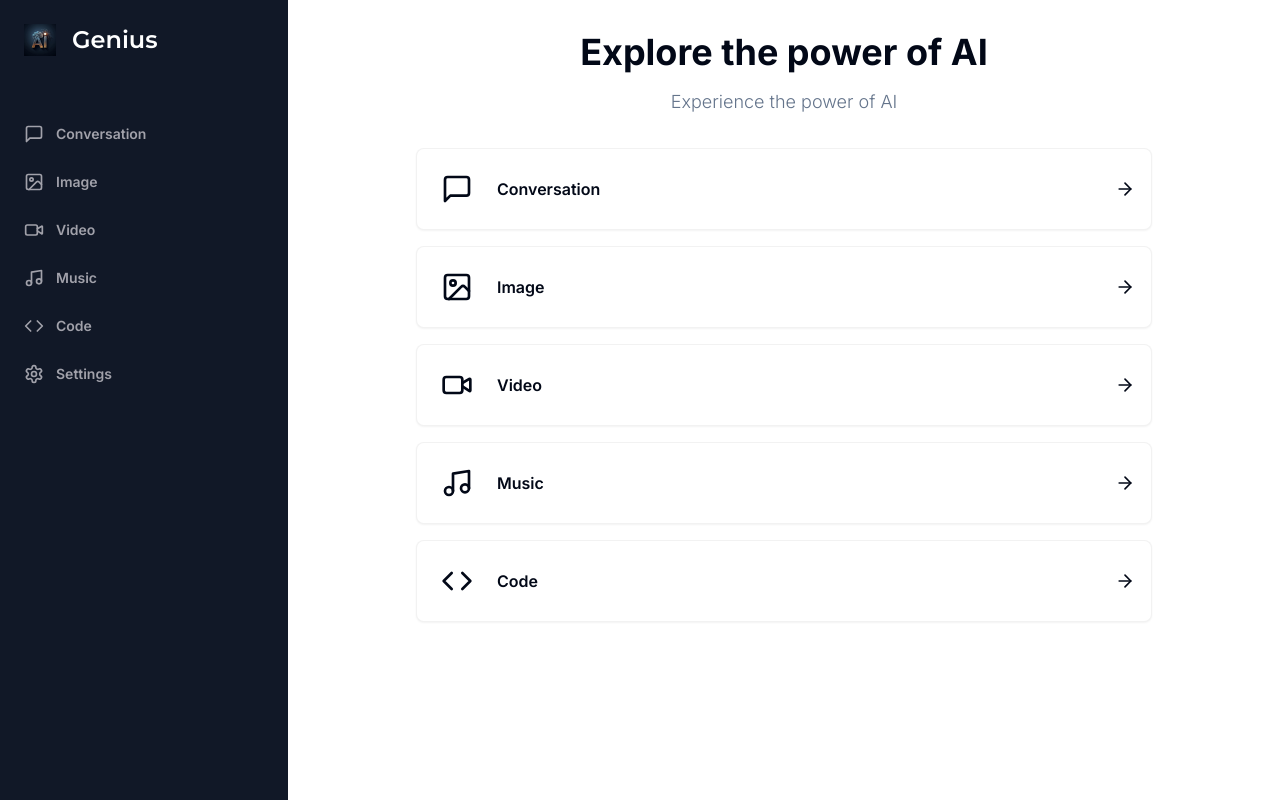
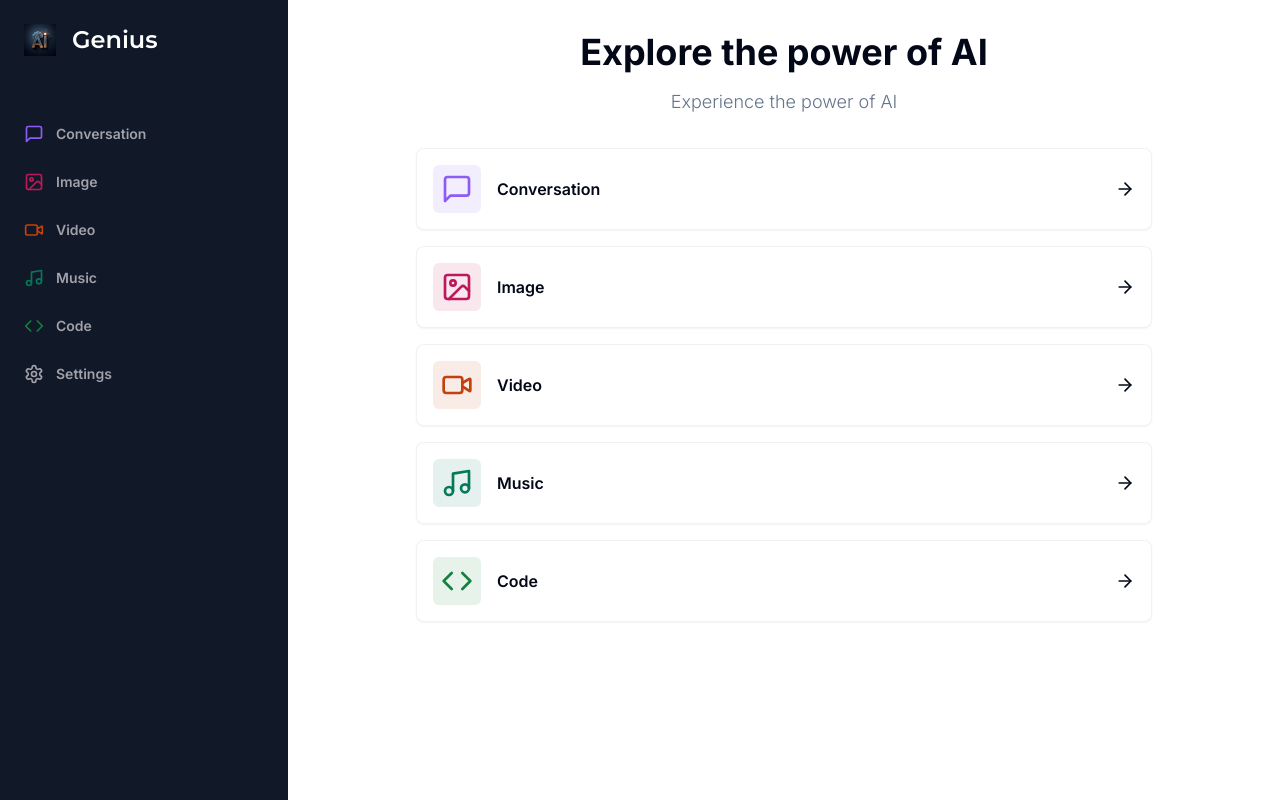
Before and after one commit to nathsouzadev/ai-saas, a Next.js app: page /dashboard in a window 1280 px wide. Built offline with nearby package versions, Linux system fonts and the light colour scheme.

Commit message:
[fix]color icons

```diff
--- a/app/(dashboard)/(routes)/dashboard/page.tsx
+++ b/app/(dashboard)/(routes)/dashboard/page.tsx
@@ -27,10 +27,8 @@ export default function DashboardPage() {
               className="p-4 border-black/5 flex items-center justify-between hover:shadow-md transition cursor-pointer"
             >
               <div className="flex items-center gap-x-4">
-                <div
-                  className={cn("p-2 w-fit rounded-md", `bg-${tool.color}/10`)}
-                >
-                  <tool.icon className={cn("w-8 h-8", `text-${tool.color}`)} />
+                <div className={cn("p-2 w-fit rounded-md", tool.bgColor)}>
+                  <tool.icon className={cn("w-8 h-8", tool.color)} />
                 </div>
                 <div className="font-semibold">{tool.label}</div>
               </div>
--- a/app/routes.ts
+++ b/app/routes.ts
@@ -13,38 +13,44 @@ interface IRoutes {
   icon: LucideIcon;
   href: string;
   color?: string;
+  bgColor?: string;
 }
 
 export const tools: IRoutes[] = [
   {
     label: "Conversation",
     icon: MessageSquare,
-    color: "violet-500",
+    color: "text-violet-500",
     href: "/conversation",
+    bgColor: "bg-violet-500/10",
   },
   {
     label: "Image",
     icon: ImageIcon,
     href: "/image",
-    color: "pink-700",
+    color: "text-pink-700",
+    bgColor: "bg-pink-700/10",
   },
   {
     label: "Video",
     icon: VideoIcon,
     href: "/video",
-    color: "orange-700",
+    color: "text-orange-700",
+    bgColor: "bg-orange-700/10",
   },
   {
     label: "Music",
     icon: MusicIcon,
     href: "/music",
-    color: "emerald-700",
+    color: "text-emerald-700",
+    bgColor: "bg-emerald-700/10",
   },
   {
     label: "Code",
     icon: Code,
     href: "/code",
-    color: "green-700",
+    color: "text-green-700",
+    bgColor: "bg-green-700/10",
   },
 ];
 
```
